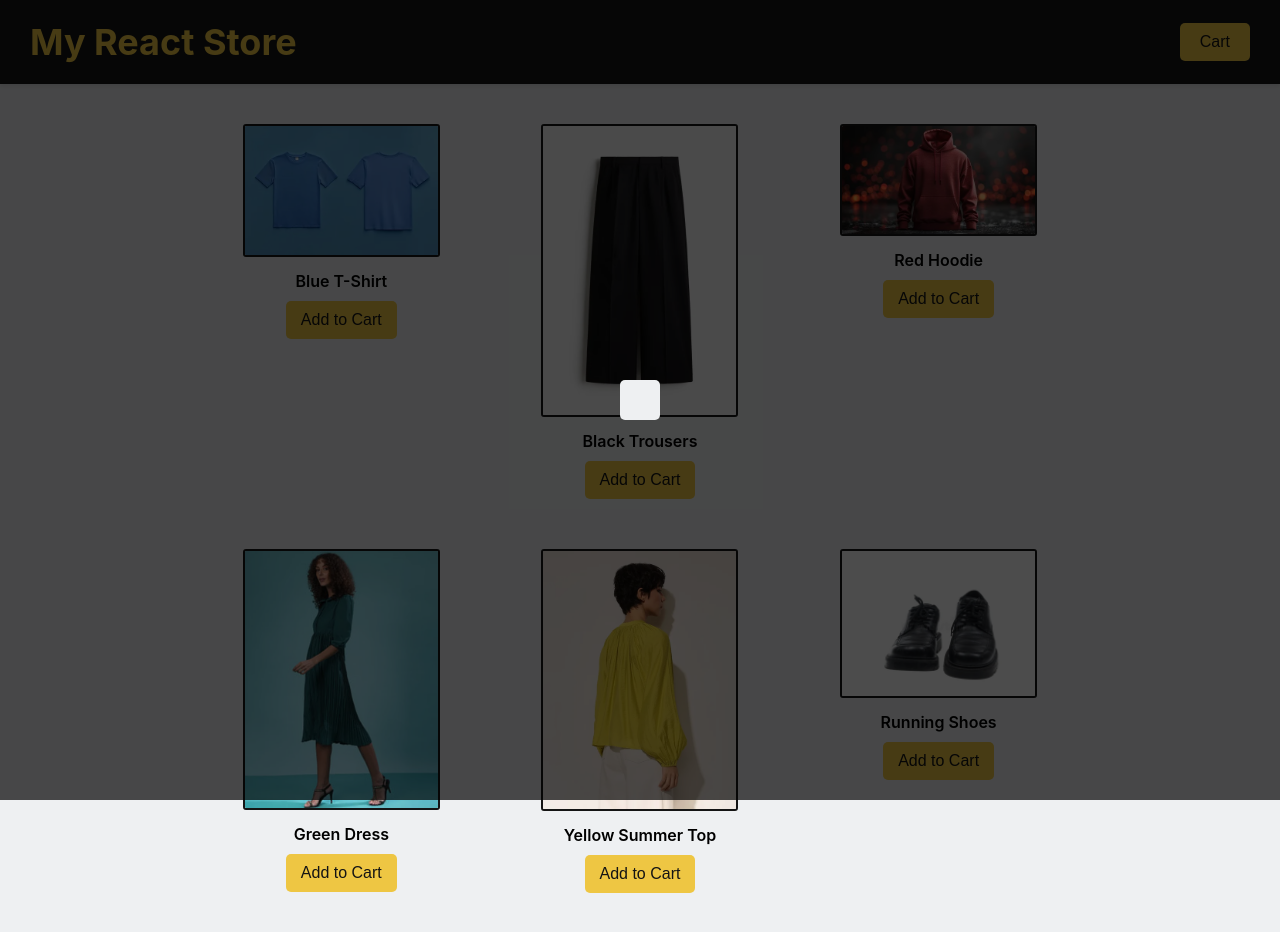
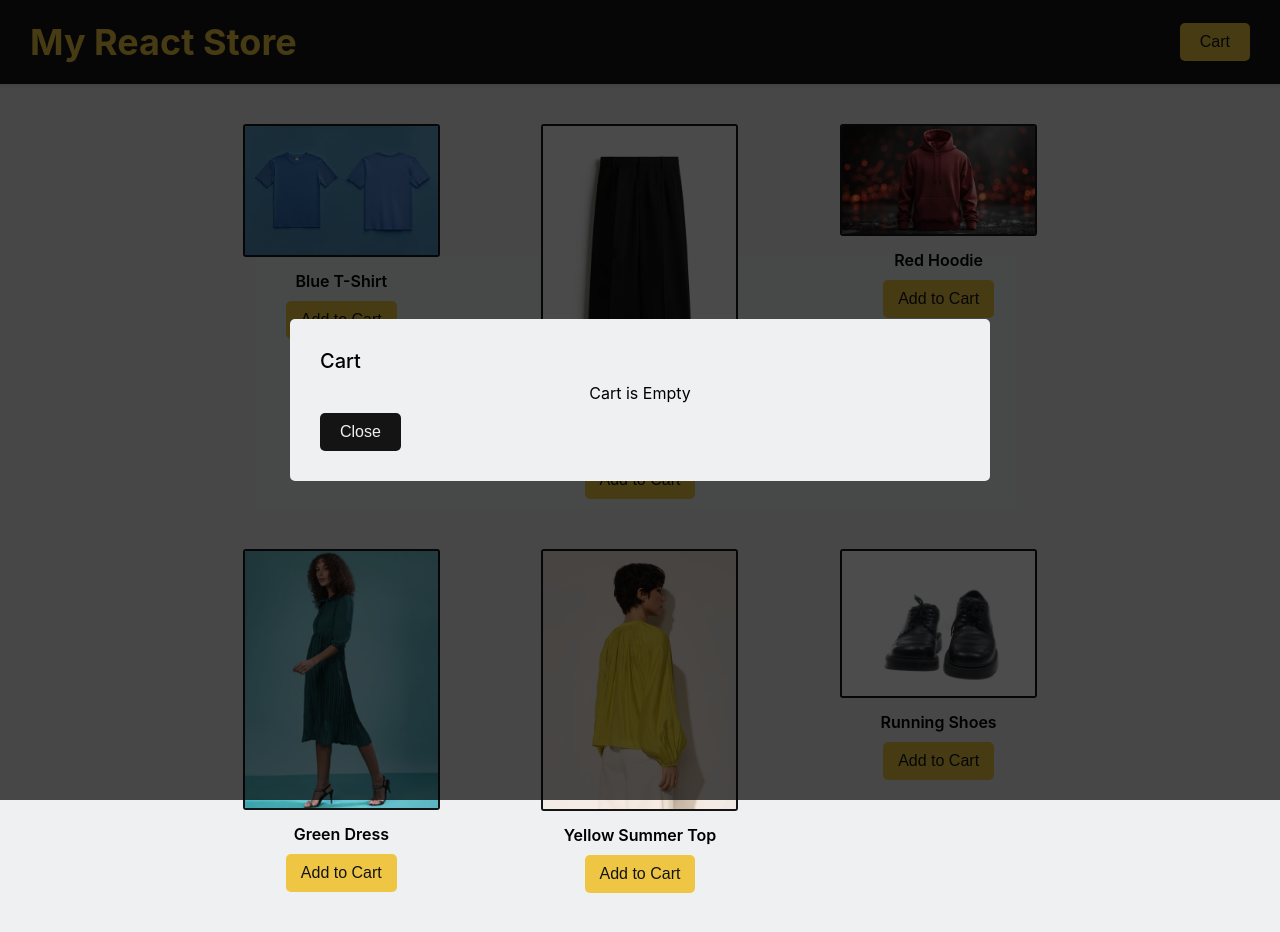
Before and after one commit to Pradeep4157/E-Commerce-Website-React, a React (Create React App) app: page / in a window 1280 px wide. Both pictures are taken after a click on the button "Cart". Shown: the top 932 px of the page. Built offline with nearby package versions, Linux system fonts and the light colour scheme.

Commit message:
added some more functionalities

```diff
--- a/src/App.js
+++ b/src/App.js
@@ -22,6 +22,12 @@ function App() {
   const openCart = () => setShowCart(true);
   const closeCart = () => setShowCart(false);
   const [cartItems, setCartItems] = useState([]);
+  const handleIncreaseQuantity = () => {
+    console.log("Quantity Increased..");
+  };
+  const handleDecreaseQuantity = () => {
+    console.log("Quantity Decreased..");
+  };
   const handleAddToCart = (productId, productName, productImage) => {
     // let updatedCartItems = cartItems;
     // updatedCartItems = updatedCartItems.concat({
@@ -32,6 +38,10 @@ function App() {
     // });
     // instead of all this we can use spread operator to spread
     // the array and just append at the end of the array..
+    const productInCartIndex = cartItems.findIndex(
+      (item) => item.id === productId,
+    );
+    if (productInCartIndex === -1) {
       const cartItem = {
         id: productId,
         name: productName,
@@ -39,6 +49,12 @@ function App() {
         quantity: 1,
       };
       setCartItems((cartItems) => [...cartItems, cartItem]);
+    } else {
+      // inc the value in the cart..
+      var updatedCartItems = [...cartItems];
+      updatedCartItems[productInCartIndex].quantity += 1;
+    }
+
     // setCartItems(updatedCartItems);
   };
   return (
@@ -49,6 +65,8 @@ function App() {
         showCart={showCart}
         closeCart={closeCart}
         cartItems={cartItems}
+        onIncreaseQuantity={handleIncreaseQuantity}
+        onDecreaseQuantity={handleDecreaseQuantity}
       ></Cart>
     </div>
   );
--- a/src/components/Cart/Cart.js
+++ b/src/components/Cart/Cart.js
@@ -1,6 +1,13 @@
 import Modal from "../UI/Modal";
 import "./Cart.css";
-function CartItem({ id, name, image, quantity }) {
+function CartItem({
+  id,
+  name,
+  image,
+  quantity,
+  onIncreaseQuantity,
+  onDecreaseQuantity,
+}) {
   return (
     <div className="cart-item">
       <div className="item-img">
@@ -11,12 +18,18 @@ function CartItem({ id, name, image, quantity }) {
         <div className="item-qty">
           <div>Qty : {quantity}</div>
           <div>
-            <button className="yellow-button qty-button qty-plus-button">
+            <button
+              className="yellow-button qty-button qty-plus-button"
+              onClick={onIncreaseQuantity}
+            >
               +
             </button>
           </div>
           <div>
-            <button className="yellow-button qty-button qty-minus-button">
+            <button
+              className="yellow-button qty-button qty-minus-button"
+              onClick={onDecreaseQuantity}
+            >
               -
             </button>
           </div>
@@ -25,19 +38,41 @@ function CartItem({ id, name, image, quantity }) {
     </div>
   );
 }
-function Cart({ showCart, closeCart, cartItems }) {
+function Cart({
+  showCart,
+  closeCart,
+  cartItems,
+  onIncreaseQuantity,
+  onDecreaseQuantity,
+}) {
   return (
     <Modal show={showCart} onClose={closeCart}>
-      <div>
-        {cartItems.map((item) => (
+      <div className="cart-container">
+        <div className="cart-heading">Cart</div>
+        {cartItems.length > 0 ? (
+          cartItems.map((item) => (
             <CartItem
               key={item.id}
               id={item.id}
               name={item.name}
               image={item.image}
               quantity={item.quantity}
+              onIncreaseQuantity={onIncreaseQuantity}
+              onDecreaseQuantity={onDecreaseQuantity}
             ></CartItem>
-        ))}
+          ))
+        ) : (
+          <div className="empty-cart">Cart is Empty</div>
+        )}
+        <div className="cart-buttons">
+          <button className="black-button close-cart" onClick={closeCart}>
+            Close
+          </button>
+
+          {cartItems.length > 0 && (
+            <button className="yellow-button">CheckOut</button>
+          )}
+        </div>
       </div>
     </Modal>
   );
```
Lines whose indentation alone changed are shown as unchanged.
